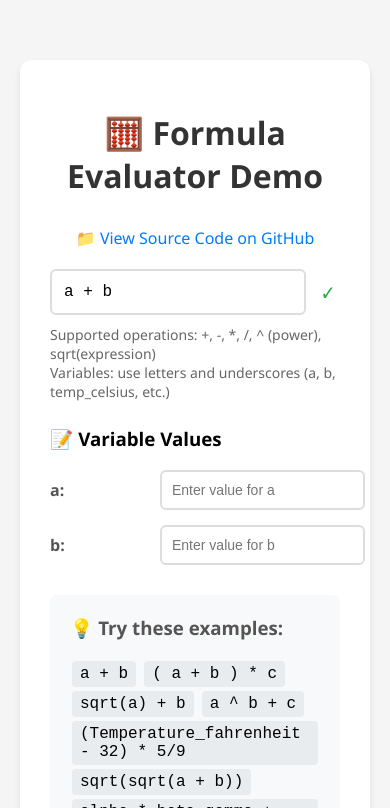
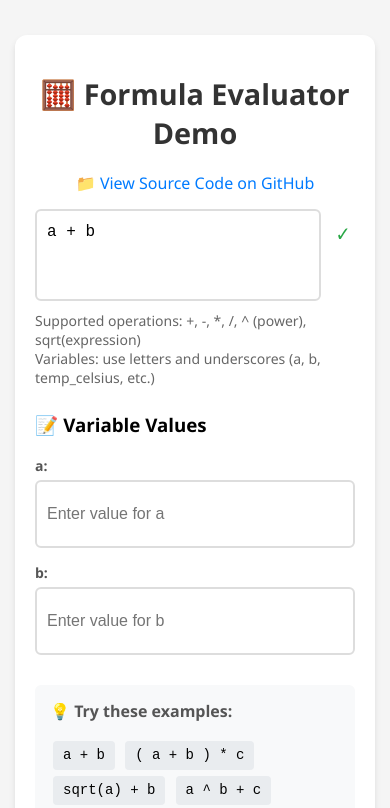
Before and after one commit to sgagnonboncode/equations-parsing, a website: page index.html in a window 390 px wide. Both pictures are taken after a click on the element "a + b". Shown: the top 808 px of the page. Drawn offline with Linux system fonts and the light colour scheme.

Commit message:
Enhance mobile experience with auto-expanding formula field
- Replace input with textarea that auto-expands as formula grows
- Add responsive design with mobile-first approach
- Improve touch targets with larger input fields and buttons
- Optimize typography and spacing for mobile devices
- Stack variable inputs vertically on small screens
- Better example formula display on mobile with word wrapping

```diff
--- a/index.html
+++ b/index.html
@@ -8,27 +8,52 @@
         body {
             font-family: 'Segoe UI', Tahoma, Geneva, Verdana, sans-serif;
             max-width: 800px;
-            margin: 40px auto;
-            padding: 20px;
+            margin: 20px auto;
+            padding: 15px;
             background-color: #f5f5f5;
         }
 
         .container {
             background: white;
-            padding: 30px;
+            padding: 20px;
             border-radius: 12px;
             box-shadow: 0 4px 6px rgba(0, 0, 0, 0.1);
+        }
+
+        @media (min-width: 768px) {
+            body {
+                margin: 40px auto;
+                padding: 20px;
+            }
+
+            .container {
+                padding: 30px;
+            }
         }
 
         h1 {
             color: #333;
             text-align: center;
-            margin-bottom: 30px;
+            margin-bottom: 20px;
+            font-size: 1.8rem;
+        }
+
+        @media (min-width: 768px) {
+            h1 {
+                margin-bottom: 30px;
+                font-size: 2rem;
+            }
         }
 
         .github-link {
             text-align: center;
-            margin-bottom: 20px;
+            margin-bottom: 15px;
+        }
+
+        @media (min-width: 768px) {
+            .github-link {
+                margin-bottom: 20px;
+            }
         }
 
         .github-link a {
@@ -47,7 +72,7 @@
 
         .formula-input-container {
             display: flex;
-            align-items: center;
+            align-items: flex-start;
             gap: 10px;
             margin-bottom: 10px;
         }
@@ -59,11 +84,23 @@
             border-radius: 6px;
             font-size: 16px;
             font-family: 'Courier New', monospace;
+            min-height: 48px;
+            resize: none;
+            overflow: hidden;
+            line-height: 1.4;
+            transition: height 0.2s ease;
         }
 
         .formula-input:focus {
             outline: none;
             border-color: #007bff;
+        }
+
+        @media (max-width: 767px) {
+            .formula-input {
+                font-size: 16px; /* Prevents zoom on iOS */
+                padding: 10px;
+            }
         }
 
         .validation-icon {
@@ -74,6 +111,8 @@
             display: flex;
             align-items: center;
             justify-content: center;
+            margin-top: 12px;
+            flex-shrink: 0;
         }
 
         .valid {
@@ -101,15 +140,30 @@
 
         .variable-input-group {
             display: flex;
-            align-items: center;
-            gap: 10px;
+            flex-direction: column;
+            gap: 5px;
             margin-bottom: 15px;
+        }
+
+        @media (min-width: 480px) {
+            .variable-input-group {
+                flex-direction: row;
+                align-items: center;
+                gap: 10px;
+            }
         }
 
         .variable-label {
             font-weight: bold;
-            min-width: 100px;
             color: #555;
+            font-size: 14px;
+        }
+
+        @media (min-width: 480px) {
+            .variable-label {
+                min-width: 100px;
+                font-size: 16px;
+            }
         }
 
         .variable-input {
@@ -117,7 +171,8 @@
             padding: 10px;
             border: 2px solid #ddd;
             border-radius: 6px;
-            font-size: 14px;
+            font-size: 16px;
+            min-height: 44px;
         }
 
         .variable-input:focus {
@@ -153,24 +208,50 @@
 
         .examples {
             margin-top: 30px;
-            padding: 20px;
+            padding: 15px;
             background-color: #f8f9fa;
             border-radius: 6px;
+        }
+
+        @media (min-width: 768px) {
+            .examples {
+                padding: 20px;
+            }
         }
 
         .examples h3 {
             margin-top: 0;
             color: #555;
+            font-size: 1rem;
+        }
+
+        @media (min-width: 768px) {
+            .examples h3 {
+                font-size: 1.125rem;
+            }
         }
 
         .example-formula {
             font-family: 'Courier New', monospace;
             background-color: #e9ecef;
-            padding: 4px 8px;
+            padding: 6px 10px;
             border-radius: 4px;
             cursor: pointer;
             display: inline-block;
-            margin: 2px;
+            margin: 3px;
+            font-size: 14px;
+            line-height: 1.2;
+            word-break: break-all;
+            max-width: 100%;
+        }
+
+        @media (min-width: 480px) {
+            .example-formula {
+                padding: 4px 8px;
+                margin: 2px;
+                font-size: 13px;
+                word-break: normal;
+            }
         }
 
         .example-formula:hover {
@@ -199,11 +280,11 @@
 
         <div class="formula-section">
             <div class="formula-input-container">
-                <input type="text"
-                       id="formulaInput"
+                <textarea id="formulaInput"
                        class="formula-input"
                        placeholder="Enter a formula (e.g., a + b * c, sqrt(a) + b, (x + y) * z)"
-                       autocomplete="off">
+                       autocomplete="off"
+                       rows="1"></textarea>
                 <div id="validationIcon" class="validation-icon"></div>
             </div>
             <div class="formula-help">
@@ -540,10 +621,20 @@
         let currentVariables = [];
         let variableElements = {};
 
+        // Function to auto-expand textarea
+        function autoExpandTextarea(textarea) {
+            textarea.style.height = 'auto';
+            const newHeight = Math.max(48, textarea.scrollHeight);
+            textarea.style.height = newHeight + 'px';
+        }
+
         // Function to validate formula and update UI
         function validateFormulaUI() {
             const formula = formulaInput.value.trim();
             errorMessage.textContent = '';
+
+            // Auto-expand the textarea
+            autoExpandTextarea(formulaInput);
 
             if (!formula) {
                 validationIcon.textContent = '';
@@ -674,6 +765,10 @@
 
         // Add event listener for formula input
         formulaInput.addEventListener('input', validateFormulaUI);
+        formulaInput.addEventListener('paste', function() {
+            // Handle paste events with a slight delay to ensure content is pasted
+            setTimeout(validateFormulaUI, 10);
+        });
 
         // Initialize
         validateFormulaUI();
```
